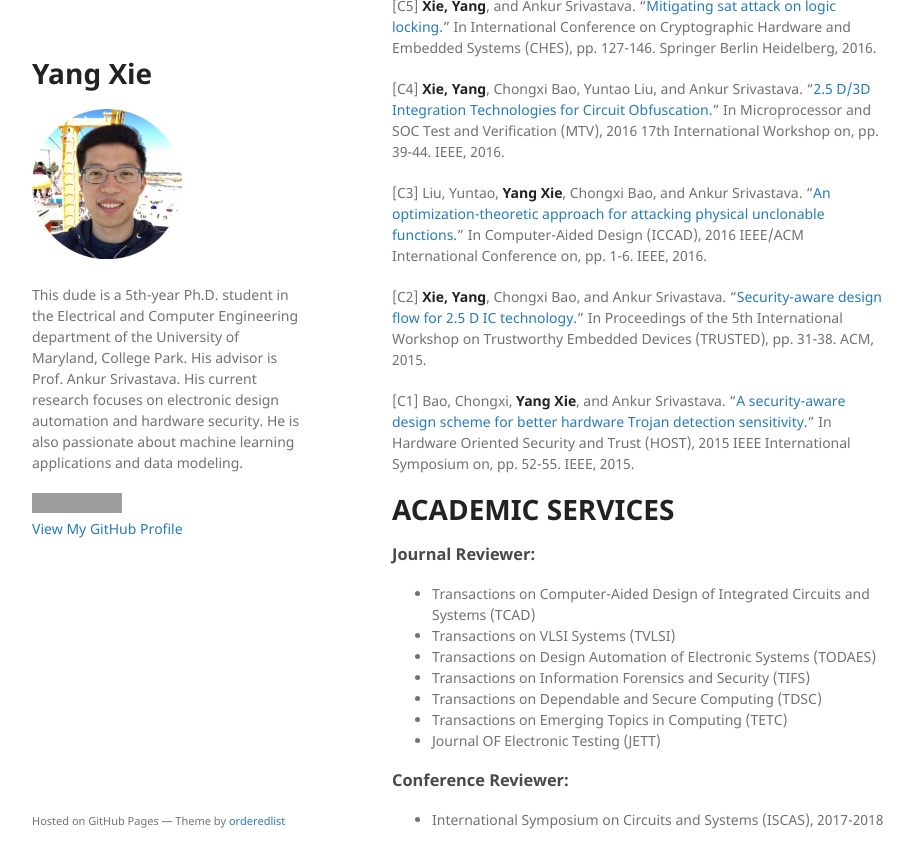
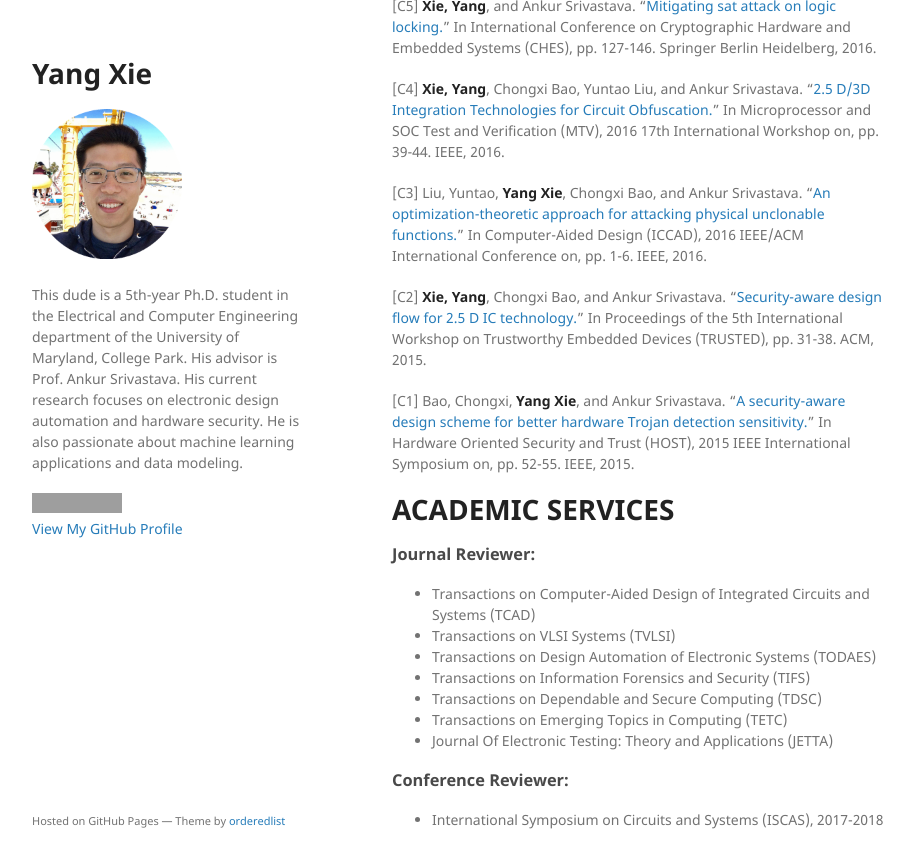
Before and after one commit to yxie/yxie.github.io, a Jekyll site: the page built from index.md, in a window 1280 px wide and 900 px high, scrolled down 2068 px. Shown: the top 868 px of the window, without its empty margins (178-1092 px from the left). Built offline with Jekyll 4.4.1, drawn with Linux system fonts in a browser that asks for light colours; our own code applies the rules of GitHub Pages for plain Markdown files; grey boxes are pictures that could not be loaded.

Commit message:
Rename JETT to JETTA

```diff
--- a/index.md
+++ b/index.md
@@ -84,7 +84,7 @@ layout: default
 * Transactions on Information Forensics and Security (TIFS)
 * Transactions on Dependable and Secure Computing (TDSC)
 * Transactions on Emerging Topics in Computing (TETC)
-* Journal OF Electronic Testing (JETT)
+* Journal Of Electronic Testing: Theory and Applications (JETTA)
 
 ### Conference Reviewer:
 * International Symposium on Circuits and Systems (ISCAS), 2017-2018
```
